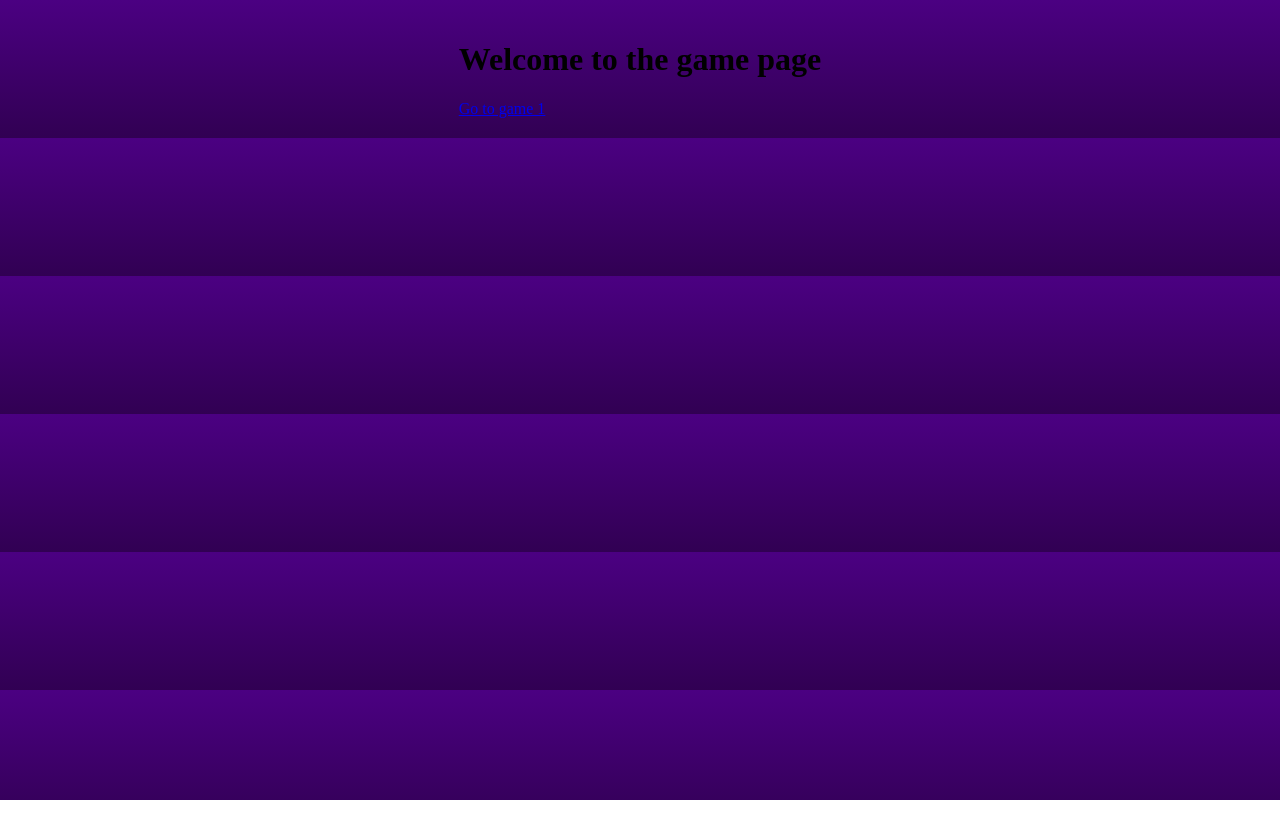
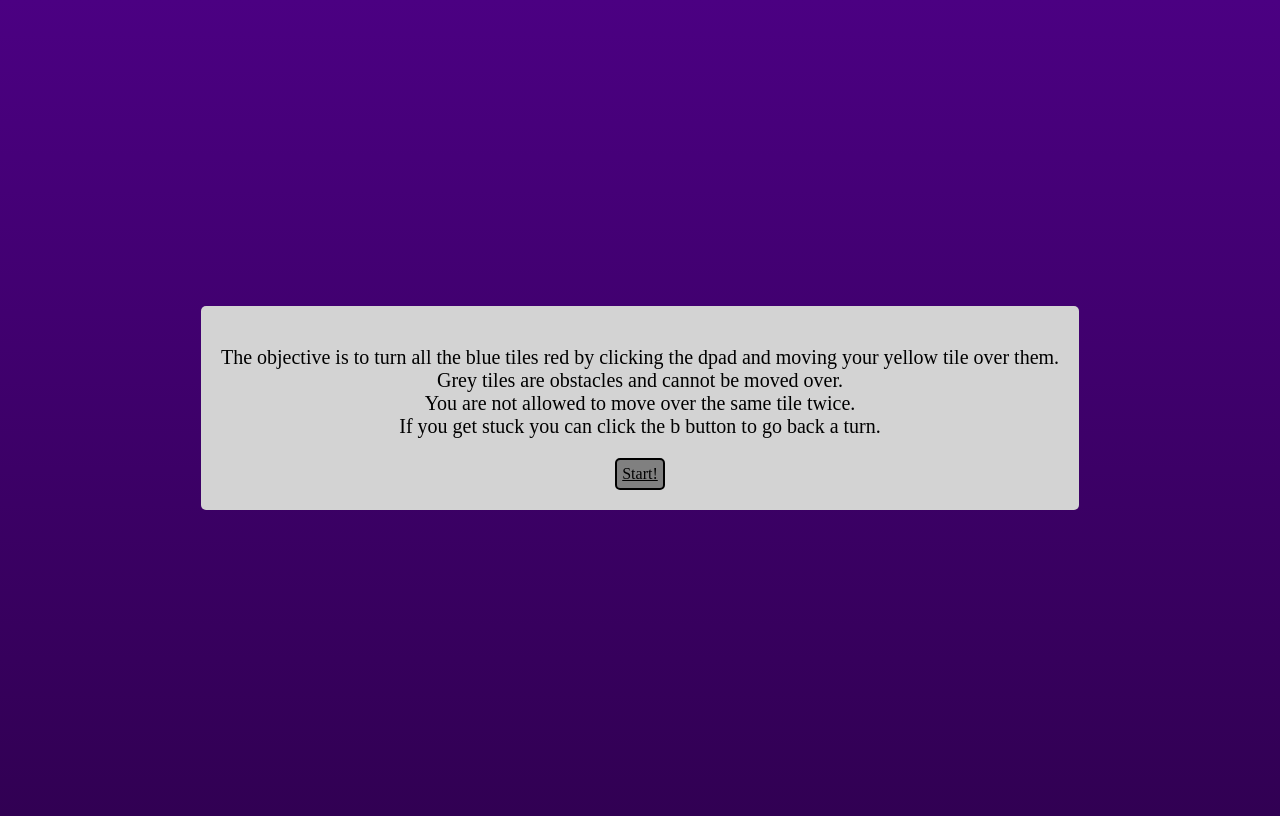
Before and after one commit to newusername1234/react-tile-game, a React (Create React App) app: page / in a window 1280 px wide. Built offline with nearby package versions, Linux system fonts and the light colour scheme.

Commit message:
adds instructions to home screen and adds turn counter

```diff
--- a/src/components/Game.js
+++ b/src/components/Game.js
@@ -2,7 +2,6 @@ import React from 'react';
 import Screen from './Screen';
 import DPad from './DPad';
 import AB from './AB';
-// <
 
 export default class Game extends React.Component {
     constructor(props) {
@@ -26,6 +25,7 @@ export default class Game extends React.Component {
                     yCoord: 0,
                 },
             ],
+            turns: 0,
             hasWon: false
         };
     }
@@ -46,6 +46,7 @@ export default class Game extends React.Component {
     goBack = () => {
         if (this.state.history.length > 1 && !this.state.hasWon) {
             this.setState({
+                turns: this.state.turns + 1,
                 history: this.state.history.slice(0, this.state.history.length - 1)
             });
         }
@@ -84,6 +85,7 @@ export default class Game extends React.Component {
         squares[y][x] = 'O';
 
         this.setState({
+            turns: this.state.turns + 1,
             history: [
                 ...history,
                 {
@@ -99,10 +101,13 @@ export default class Game extends React.Component {
     render() {
         const history = this.state.history;
         const current = history[history.length - 1];
+        const numTurns = this.state.turns
         console.table(this.state);
         return (
             <div id="gameContainer">
                 <DPad onClick={this.move}/>
+                <div style={{display: 'flex', flexDirection: 'column'}}>
+                    <div style={{alignSelf: 'center', backgroundColor: 'white', padding: 10, margin: 30, borderRadius: 5}}>{numTurns} {numTurns != 1 ? 'turns' : 'turn'}</div>
                     <div id="screenBackground">
                         <Screen
                             className="screen"
@@ -111,8 +116,9 @@ export default class Game extends React.Component {
                             yCoord={current.yCoord}
                         />
                     </div>
+                    {this.state.hasWon && <div style={{border: '1px solid black', backgroundColor: 'white', padding: 20, margin: 10, textAlign: 'center'}}>Nice job!</div>}
+                </div>
                 <AB onClick={this.goBack} />
-                {this.state.hasWon && <div style={{border: '1px solid black', backgroundColor: 'white', padding: 20, margin: 10}}>Winner</div>}
             </div>
         );
     }
--- a/src/components/Home.js
+++ b/src/components/Home.js
@@ -6,9 +6,16 @@ import { Link } from 'react-router-dom';
 
 export default function Home() {
     return (
-        <div>
-            <h1>Welcome to the game page</h1>
-            <Link to="/game/1">Go to game 1</Link>
+        <div style={{display: 'flex', flexDirection: 'column', alignItems: 'center', backgroundColor: 'lightgrey', borderRadius: 5, padding: 20}}>
+            <p style={{textAlign: 'center', fontSize: 20}}>
+                The objective is to turn all the blue tiles red by clicking the dpad and moving your yellow tile over them.<br />
+                Grey tiles are obstacles and cannot be moved over.<br />
+                You are not allowed to move over the same tile twice.<br />
+                If you get stuck you can click the b button to go back a turn.
+            </p>
+            <div style={{backgroundColor: 'grey', border: '2px solid black', padding: '5px', borderRadius: 5}}>
+                <Link style={{color: 'black'}} to="/game/1">Start!</Link>
+            </div>
         </div>
     )
 }
--- a/src/index.css
+++ b/src/index.css
@@ -1,6 +1,6 @@
 body {
-    height: 100%;
-    margin: 20px;
+    height: 100vh;
+    /* margin: 20px; */
     box-sizing: border-box;
     display: flex;
     justify-content: center;
@@ -8,6 +8,7 @@ body {
     background-image: linear-gradient(indigo, rgb(49, 0, 83));
 }
 
+/* removes blue focus from dpad click */
 .noselect {
     -webkit-touch-callout: none; /* iOS Safari */
     -webkit-user-select: none; /* Safari */
```
Lines whose indentation alone changed are shown as unchanged.
